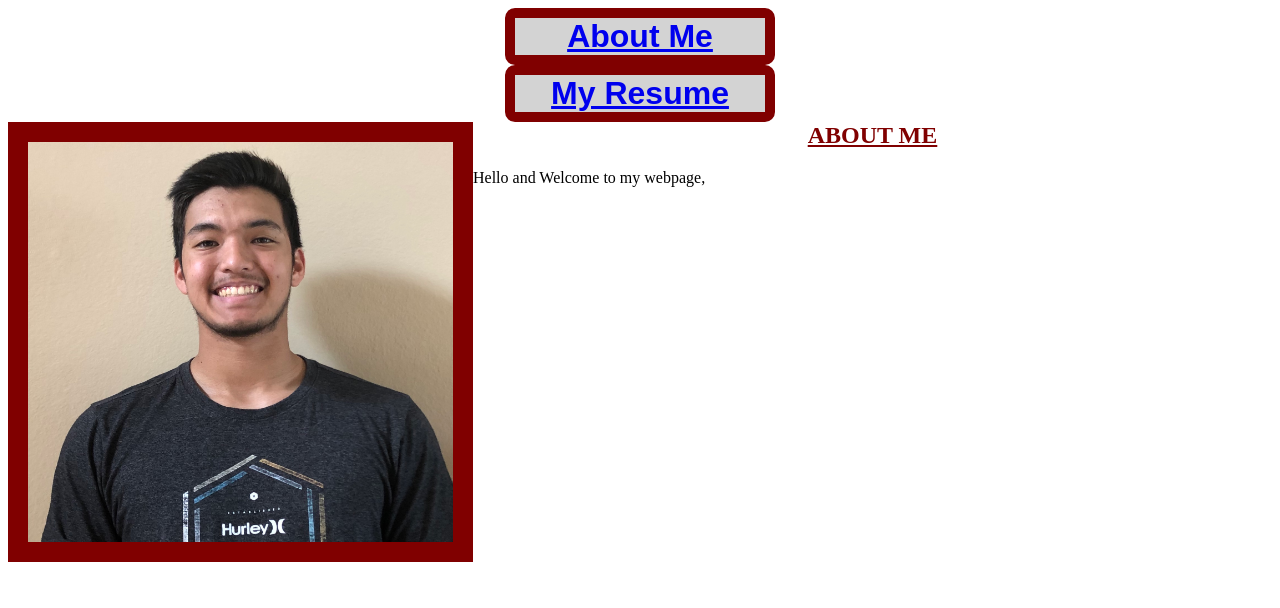
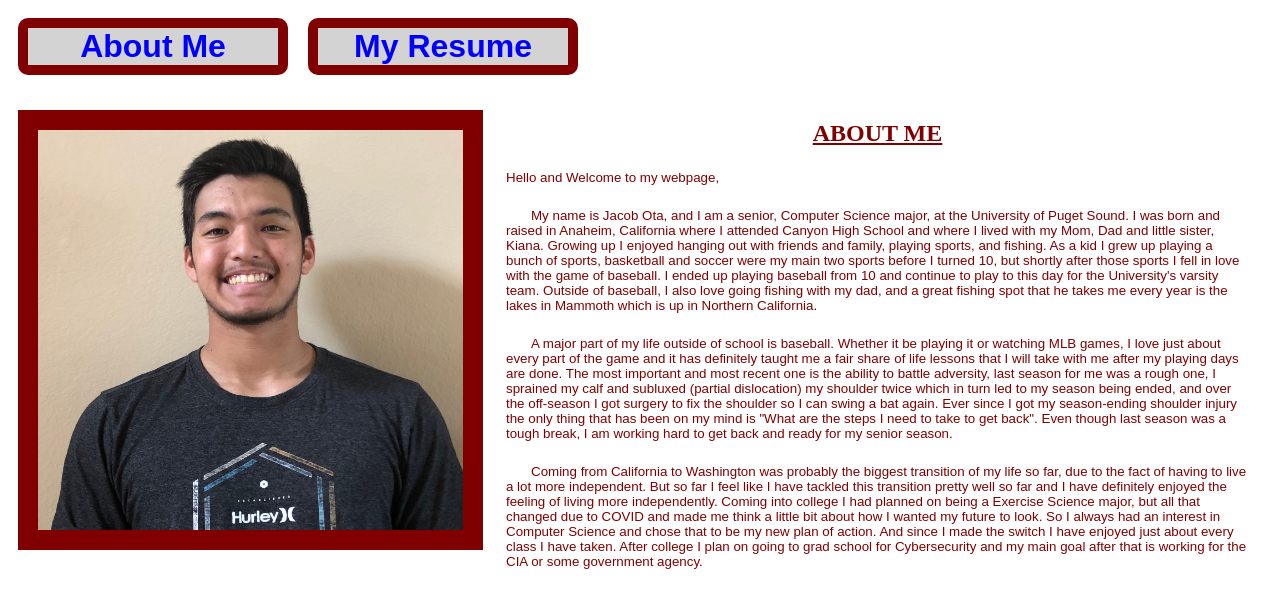
Before and after one commit to Jacob-Ota/Jacob-Ota.github.io, a plain HTML site: page index.html in a window 1280 px wide. Drawn offline with Linux system fonts and the light colour scheme.

Commit message:
Finished paragraphs and used CSS to organize the elements

```diff
--- a/default.css
+++ b/default.css
@@ -28,3 +28,44 @@ h2 {
     color: maroon;
     text-decoration: underline;
 }
+
+p {
+    color: maroon;
+    font-family: Arial, Helvetica, sans-serif;
+    font-size: 10pt;
+
+    margin-left: 20px;
+    margin: 23px;
+}
+
+a:link {
+    color: blue;
+    text-decoration: none;
+}
+
+a:visited {
+    color:purple;
+}
+
+a:hover {
+    color: rgb(224, 5, 253);
+}
+
+.header_bar {
+    float: left;
+    margin-bottom: 15px;
+    padding: 10px;
+}
+
+.image {
+    padding: 10px;
+    clear: both;
+}
+
+.content {
+    overflow: hidden;
+}
+
+.paragraph {
+    text-indent: 25px;
+}
--- a/index.html
+++ b/index.html
@@ -15,3 +15,38 @@
         <div class="content">
             <h2><strong>ABOUT ME</strong></h2>
             <p>Hello and Welcome to my webpage,</p>
+            <p class="paragraph">
+                My name is Jacob Ota, and I am a senior, Computer Science major, at the University of Puget Sound.
+                I was born and raised in Anaheim, California where I attended Canyon High School and where I lived
+                with my Mom, Dad and little sister, Kiana. Growing up I enjoyed hanging out with friends and family,
+                playing sports, and fishing. As a kid I grew up playing a bunch of sports, basketball and soccer were
+                my main two sports before I turned 10, but shortly after those sports I fell in love with the game of
+                baseball. I ended up playing baseball from 10 and continue to play to this day for the University's
+                varsity team. Outside of baseball, I also love going fishing with my dad, and a great fishing spot that
+                he takes me every year is the lakes in Mammoth which is up in Northern California.
+            </p>
+
+            <p class="paragraph">
+                A major part of my life outside of school is baseball. Whether it be playing it or watching MLB games, I love
+                just about every part of the game and it has definitely taught me a fair share of life lessons that I will
+                take with me after my playing days are done. The most important and most recent one is the ability to battle
+                adversity, last season for me was a rough one, I sprained my calf and subluxed (partial dislocation) my shoulder
+                twice which in turn led to my season being ended, and over the off-season I got surgery to fix the shoulder so
+                I can swing a bat again. Ever since I got my season-ending shoulder injury the only thing that has been on my
+                mind is "What are the steps I need to take to get back". Even though last season was a tough break, I am working
+                hard to get back and ready for my senior season.
+            </p>
+
+            <p class="paragraph">
+                Coming from California to Washington was probably the biggest transition of my life so far, due to the
+                fact of having to live a lot more independent. But so far I feel like I have tackled this transition pretty
+                well so far and I have definitely enjoyed the feeling of living more independently. Coming into college I had
+                planned on being a Exercise Science major, but all that changed due to COVID and made me think a little bit
+                about how I wanted my future to look. So I always had an interest in Computer Science and chose that to be my
+                new plan of action. And since I made the switch I have enjoyed just about every class I have taken. After
+                college I plan on going to grad school for Cybersecurity and my main goal after that is working for the CIA
+                or some government agency.
+            </p>
+        </div>
+    </body>
+</html>
```
